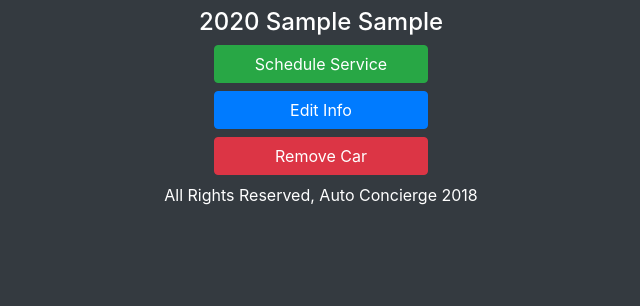
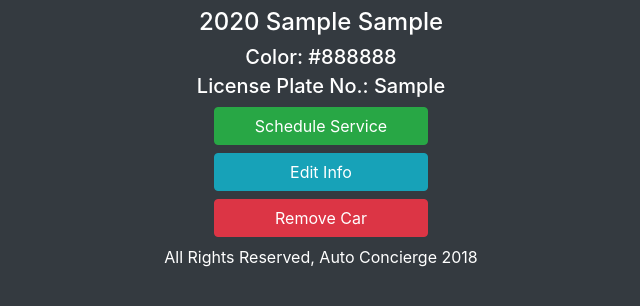
Before and after one commit to njang/autoConcierge, a Django app: page /car/1/ in a window 1280 px wide. Shown: the part 70-376 px from the top of the page, without its empty margins (319-959 px from the left). Run offline with Django 3.2, Linux system fonts and the light colour scheme; tables that the repository leaves empty hold one stand-in row (values such as "Sample post"); some libraries are stand-ins or nearby versions.

Commit message:
Display additional information in show car page

```diff
--- a/main_app/templates/show_car.html
+++ b/main_app/templates/show_car.html
@@ -1,11 +1,17 @@
 {% extends 'base.html' %}
 {% block content %}
     <h4 class='my-2'>{{ car.car_year }} {{ car.car_make }} {{ car.car_model }}</h4>
+    <div class='my-1'>
+        <span class='col-9 h5 text-left'>Color: {{ car.car_color }}</span>
+    </div>
+    <div class='my-1'>
+        <span class='col-9 h5 text-left'>License Plate No.: {{ car.car_license }} </span>
+    </div>
     <div class='my-2'>
 	    <button class='btn btn-success col-6 col-sm-4 col-lg-2'>Schedule Service</button>
     </div>
     <div class='my-2'>
-	    <a href='edit' class='btn btn-primary col-6 col-sm-4 col-lg-2'>Edit Info</a>
+	    <a href='edit' class='btn btn-info col-6 col-sm-4 col-lg-2'>Edit Info</a>
     </div>
     <div class='my-2'>
         <button type='button' class='btn btn-danger col-6 col-sm-4 col-lg-2' data-toggle='modal' data-target='#modalConfirm'>Remove Car</button>
```
